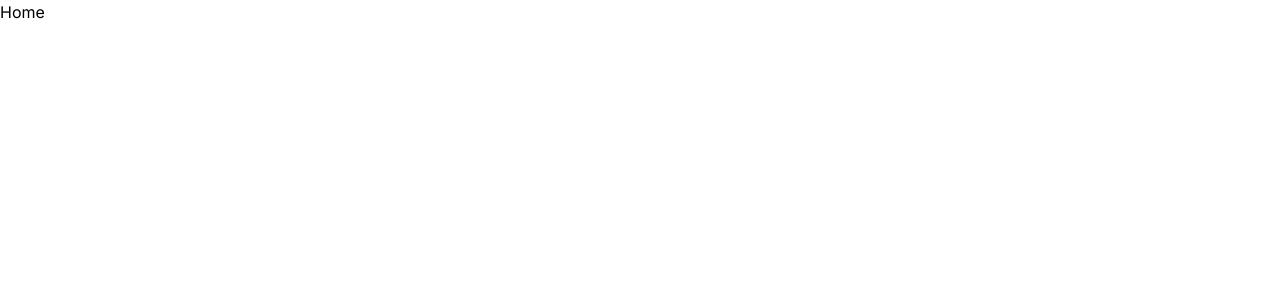
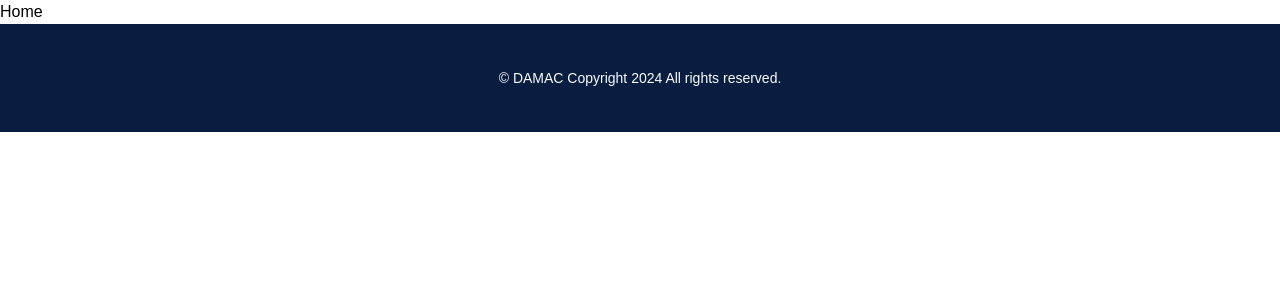
Before and after one commit to iamBijoyKar/damac-frontend, a Next.js app: page / in a window 1280 px wide. Shown: the top 300 px of the page. Built offline with nearby package versions, Linux system fonts and the light colour scheme.

Commit message:
update: Footer component added

```diff
--- a/src/app/layout.tsx
+++ b/src/app/layout.tsx
@@ -1,12 +1,13 @@
-import type { Metadata } from "next";
-import { Inter } from "next/font/google";
-import "./globals.css";
+import type { Metadata } from 'next';
+import './globals.css';
 
-const inter = Inter({ subsets: ["latin"] });
+//* Components Imports
+import Footer from '@/components/Footer';
 
+//* Metadata for the page
 export const metadata: Metadata = {
-  title: "Demac",
-  description: "Real-state website",
+  title: 'Demac',
+  description: 'Real-state website',
 };
 
 export default function RootLayout({
@@ -16,7 +17,12 @@ export default function RootLayout({
 }>) {
   return (
     <html lang="en">
-      <body className={inter.className}>{children}</body>
+      <body className="font-body">
+        <main className="">
+          {children}
+          <Footer />
+        </main>
+      </body>
     </html>
   );
 }
--- /dev/null
+++ b/src/components/Footer.tsx
@@ -0,0 +1,9 @@
+export default function Footer() {
+  return (
+    <div className="flex justify-center items-center h-[108px] text-center bg-footerBg">
+      <p className="text-center text-sm text-bodyText2">
+        © DAMAC Copyright 2024 All rights reserved.
+      </p>
+    </div>
+  );
+}
```
